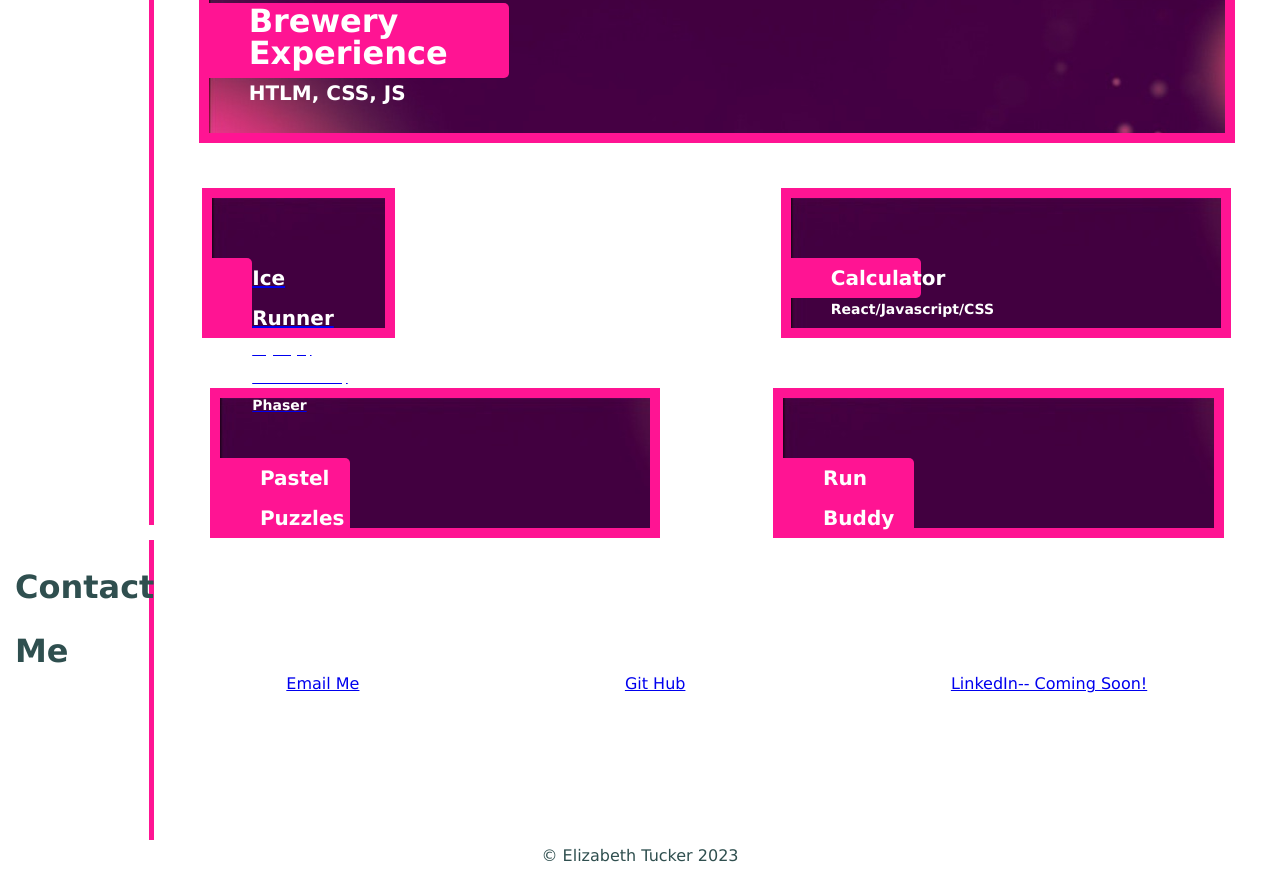
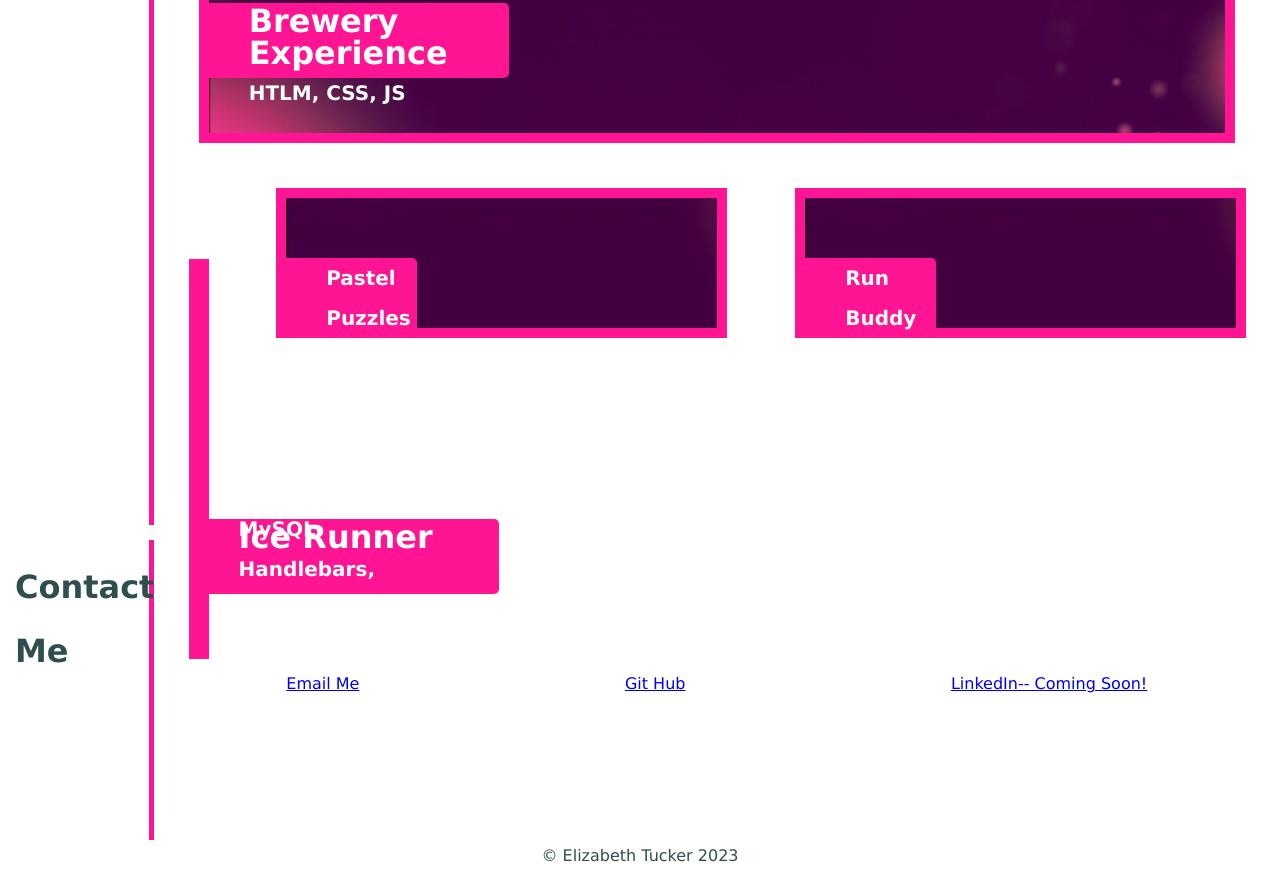
Before and after one commit to BitsTuck/challenge-2-UTA, a plain HTML site: page index.html in a window 1280 px wide. Shown: the part 1005-1877 px from the top of the page. Drawn offline with Linux system fonts and the light colour scheme.

Commit message:
reformatted cards

```diff
--- a/index.html
+++ b/index.html
@@ -53,15 +53,10 @@
             </section></a>
 
             <a href="https://project222222-0e70bcf84c15.herokuapp.com/" target="_blank"><section class="card-boxes">
-                <section class="card-small webby">
+                <section class="card-big">
                     <h2>Ice Runner</h2>
                     <h3>MySQL, Handlebars, Phaser</h3>
                 </section></a>
-
-                <section class="card-small webby">
-                    <h2>Calculator</h2>
-                    <h3>React/Javascript/CSS</h3>
-                </section>
 
                 <section class="card-small webby">
                     <h2>Pastel Puzzles</h2>
```
